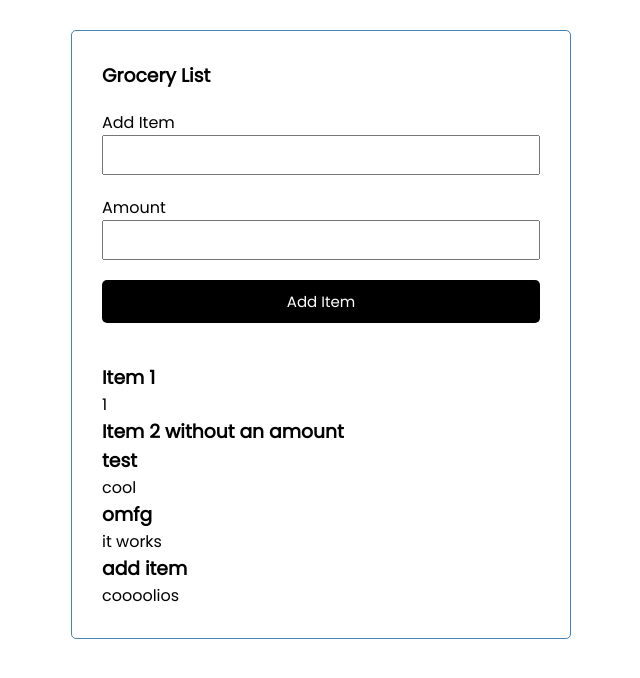
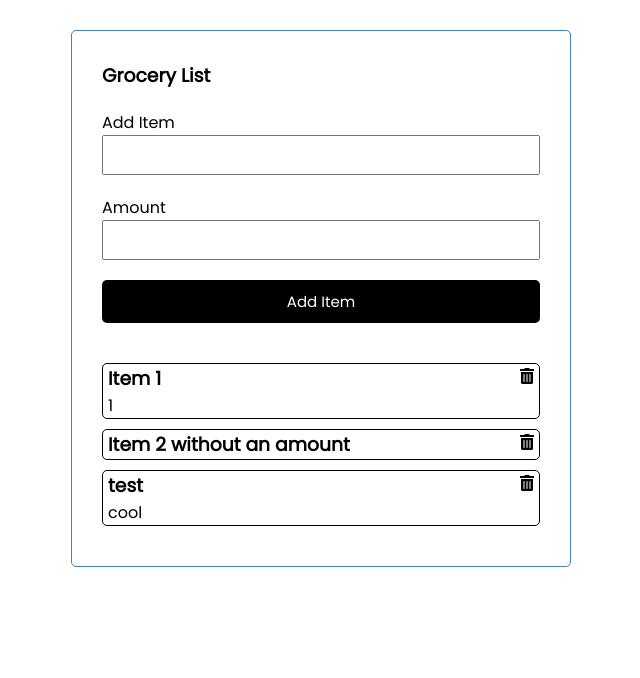
Before and after one commit to moralesn1/vue-groceries, a Vue app: page / in a window 1280 px wide. Shown: the top 678 px of the page, without its empty margins (319-959 px from the left). Built offline with nearby package versions, Linux system fonts and the light colour scheme; data requests are answered from the project's data file.

Commit message:
delete implement

```diff
--- a/db.json
+++ b/db.json
@@ -13,16 +13,6 @@
       "item": "test ",
       "amount": "cool",
       "id": "MMY_lJ0"
-    },
-    {
-      "item": "omfg",
-      "amount": "it works",
-      "id": "Zw-5iJD"
-    },
-    {
-      "item": "add item",
-      "amount": "coooolios",
-      "id": "BjthmXd"
     }
   ]
 }
--- a/public/index.html
+++ b/public/index.html
@@ -5,6 +5,7 @@
     <meta http-equiv="X-UA-Compatible" content="IE=edge">
     <meta name="viewport" content="width=device-width,initial-scale=1.0">
     <link rel="icon" href="<%= BASE_URL %>favicon.ico">
+    <link rel="stylesheet" href="https://cdnjs.cloudflare.com/ajax/libs/font-awesome/5.15.3/css/all.min.css" referrerpolicy="no-referrer" />
     <title><%= htmlWebpackPlugin.options.title %></title>
   </head>
   <body>
--- a/src/App.vue
+++ b/src/App.vue
@@ -1,6 +1,17 @@
 <template>
   <router-view/>
 </template>
+
+<script>
+import Home from "./views/Home"
+
+export default {
+  name: 'App',
+  components: {
+    Home
+  }
+}
+</script>
 
 <style>
 @import url('https://fonts.googleapis.com/css2?family=Poppins:wght@300;400&display=swap');
--- a/src/components/Groceries.vue
+++ /dev/null
@@ -1,45 +0,0 @@
-<template>
-<div class="home">
-    <Items :items="items"/>
-</div>
-</template>
-
-<script>
-import AddItem from '@/components/AddItem.vue'
-import Items from "@/components/Items.vue"
-
-export default {
-  name: 'Groceries',
-  components: {
-    AddItem,
-    Items
-  },
-  props: {
-    items: {
-      type: Array
-    }
-  },
-  method: {
-  },
-  // emits: ['add-item']
-}
-</script>
-
-<!-- Add "scoped" attribute to limit CSS to this component only -->
-<style scoped>
-.container {
-  max-width: 500px;
-  margin: 30px auto;
-  overflow: auto;
-  min-height: 300px;
-  border: 1px solid steelblue;
-  padding: 30px;
-  border-radius: 5px;
-}
-
-h3 {
-  display: flex;
-}
-
-
-</style>
--- a/src/components/Item.vue
+++ b/src/components/Item.vue
@@ -1,7 +1,13 @@
 <template>
-  <div>
-    <h3>{{item.item}}</h3>
-    <p>{{item.amount}}</p>
+  <div class="item-container">
+    <div>
+      <h3>{{item.item}}</h3>
+      <p>{{item.amount}}</p>
+    </div>
+    <div class="item-icons">
+      <i @click="$emit('delete-item', item.id)" class="fas fa-trash-alt"></i>
+    </div>
+
   </div>
 </template>
 
@@ -12,9 +18,18 @@ export default {
     item: {
       type: Object
     }
-  }
+  },
 }
 </script>
 
 <style scoped>
+.item-container {
+  margin: 10px 0px 10px 0px;
+  padding-left: 5px;
+  padding-right: 5px;
+  border: 1px solid black;
+  border-radius: 5px;
+  display: flex;
+  justify-content: space-between;
+}
 </style>
--- a/src/components/Items.vue
+++ b/src/components/Items.vue
@@ -1,6 +1,9 @@
 <template>
-  <div :key="item.id" v-for="item in items">
-    <Item :item="item" />
+  <div class="items-container" :key="item.id" v-for="item in items">
+    <Item
+      :item="item"
+      @delete-item="$emit('delete-item', item.id)"
+    />
 
   </div>
 </template>
@@ -17,6 +20,10 @@ export default {
     items: {
       type: Array
     }
-  }
+  },
+  emits: ['delete-item']
 }
 </script>
+
+<style scoped>
+</style>
--- a/src/views/Home.vue
+++ b/src/views/Home.vue
@@ -2,22 +2,23 @@
   <div class="container">
     <h3>Grocery List</h3>
     <AddItem @add-item="addItem" />
-    <Groceries :items="items" />
+    <Items
+      :items="items"
+      @delete-item="deleteItem"
+    />
   </div>
 </template>
 
 <script>
 // @ is an alias to /src
-import Groceries from '@/components/Groceries.vue'
+import Items from '@/components/Items.vue'
 import AddItem from '@/components/AddItem.vue'
-
-
 
 export default {
   name: 'Home',
   components: {
-    Groceries,
-    AddItem
+    Items,
+    AddItem,
   },
   data() {
     return {
@@ -38,6 +39,20 @@ export default {
 
     this.items = [...this.items, data]
 
+  },
+  async deleteItem(id) {
+    console.log
+    if(confirm('Are you sure?')) {
+      const response = await fetch(`http://localhost:5000/items/${id}`, {
+        method: 'DELETE'
+      })
+
+      response.status === 200 ?
+        (this.items = this.items.filter((item) => item.id !== id))
+        :
+        alert('Error deleting item')
+
+    }
   },
   async fetchItems() {
     const response = await fetch('http://localhost:5000/items')
```
